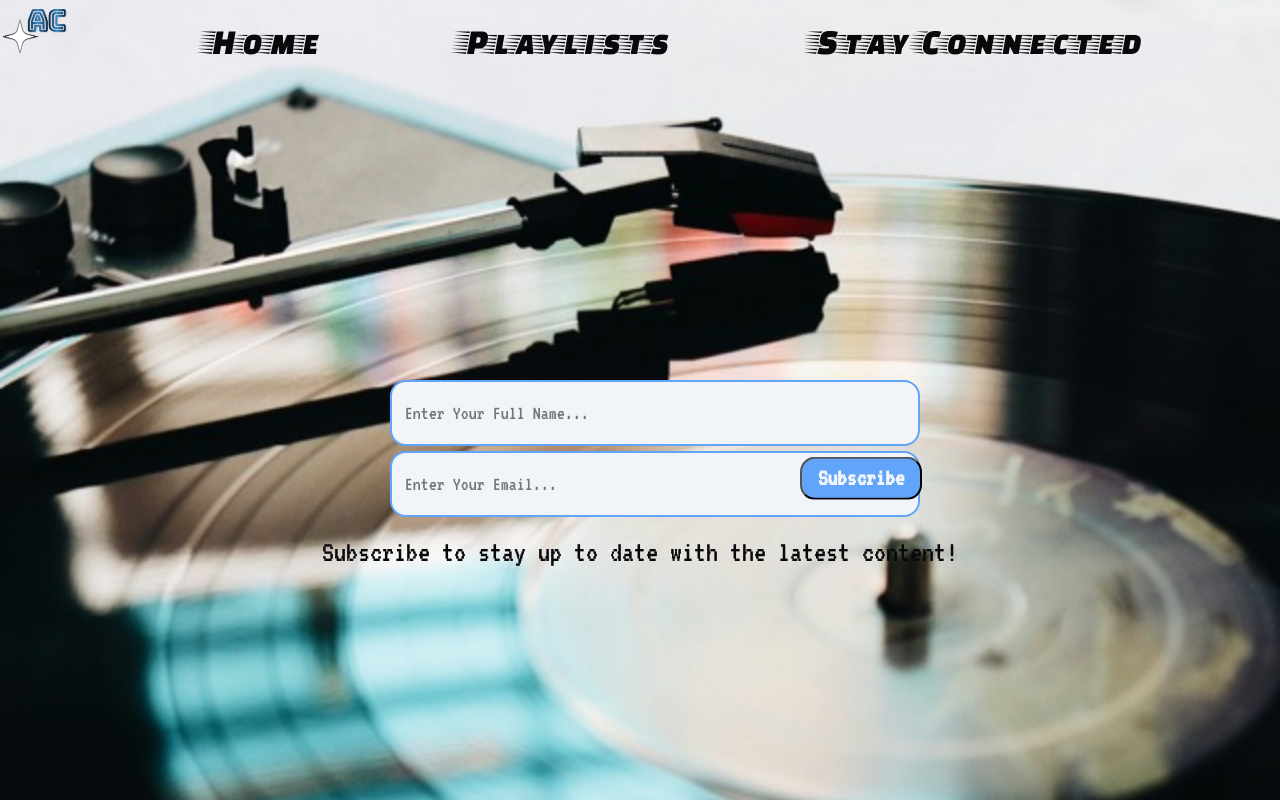
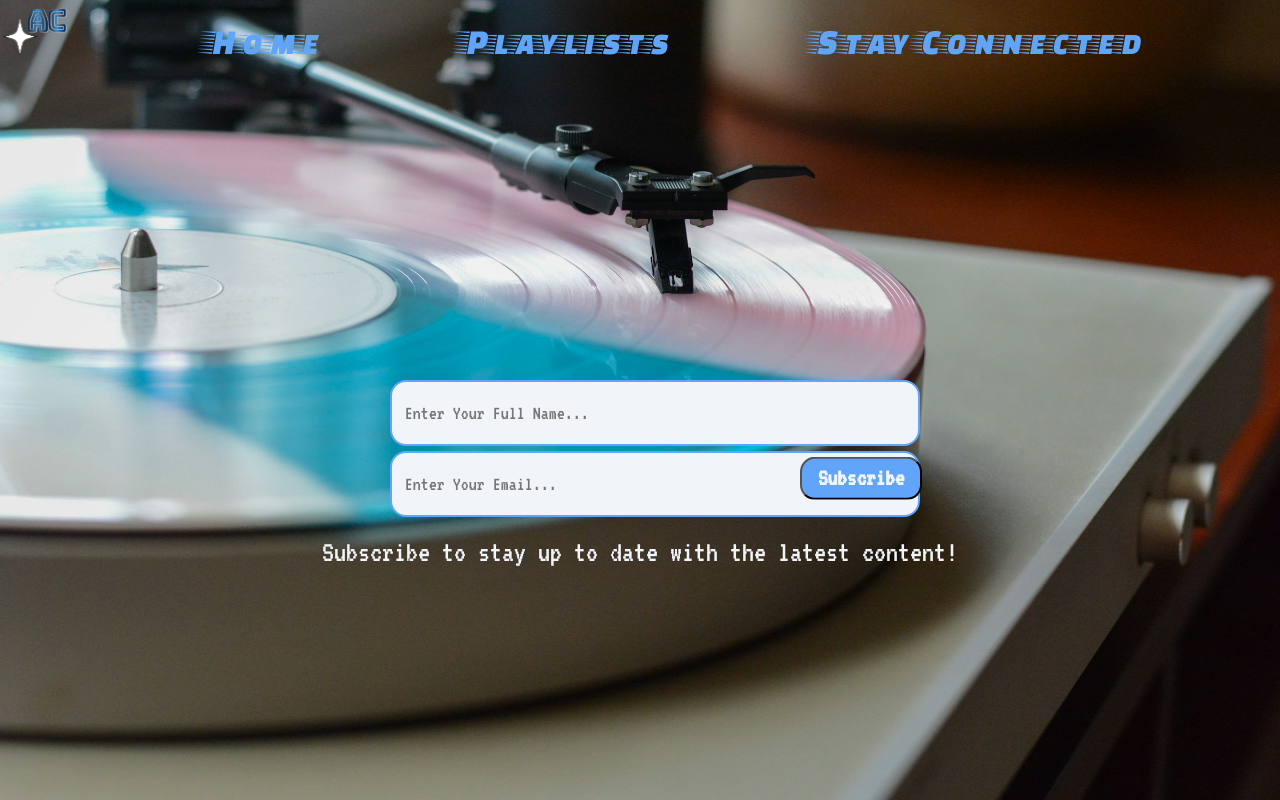
Before and after one commit to acin1023/DJ-Website, a website built with Vite: page subscribe/index.html in a window 1280 px wide. Built offline with nearby package versions, Linux system fonts and the light colour scheme; a web font is replaced by a local one.

Commit message:
new bg img

```diff
--- a/src/assets/subscribe.css
+++ b/src/assets/subscribe.css
@@ -19,7 +19,7 @@ nav ul {
 
 nav li a {
     text-decoration: none;
-    color: var(--clr-dark);
+    color: var(--clr-blue400);
     font-family: "Faster One", system-ui;
     font-weight: 400;
     font-style: normal;
@@ -33,13 +33,13 @@ nav li a {
 }
 
 nav li a:hover {
-    color: var(--clr-blue400);
+    color: var(--clr-light);
     transform: translateY(-0.5rem);
     isolation: isolate;
 }
 
 .subscribe_bg {
-    background-image: url("/src/images/newsletterbg.jpeg");
+    background-image: url("/src/images/AltBGlarge.jpg");
     background-size: cover;
     background-repeat: no-repeat;
     background-attachment: fixed;
@@ -50,7 +50,7 @@ nav li a:hover {
 
 .newsletter p {
     font-size: var(--size-4xl);
-    color: var(--clr-dark);
+    color: var(--clr-light);
     font-family: "VT323", serif;
     position: absolute;
     left: 50%;
```
Also changed, not shown: src/images/AltBGlarge.jpg (added).
